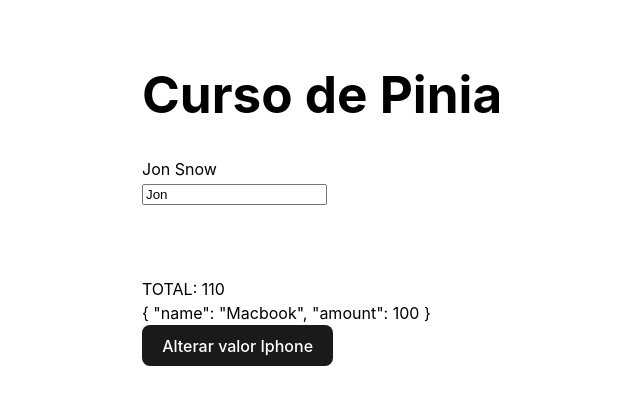
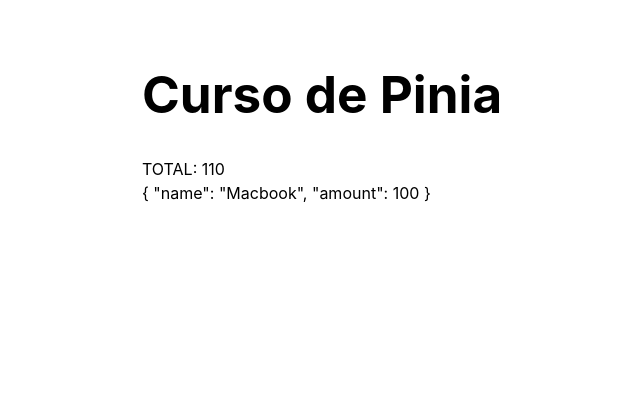
Before and after one commit to escolalaravue/pinia, a Vue app: page / in a window 1280 px wide. Shown: the top 404 px of the page, without its empty margins (230-870 px from the left). Built offline with nearby package versions, Linux system fonts and the light colour scheme.

Commit message:
Usando getters nas Options API

```diff
--- a/src/App.vue
+++ b/src/App.vue
@@ -1,33 +1,20 @@
 <template>
   <div>
     <h1>Curso de Pinia</h1>
-    {{ userStore.fullName }} <br>
-    <input
-        v-model="userStore.user.first_name"
-        type="text"
-    >
-    <br><br><br><br>
     <div>
-      TOTAL: {{ cartStore.total }}
+      TOTAL: {{ total }}
     </div>
-    {{ cartStore.getProductByName('Macbook') }}
-    <br>
-    <button
-        @click="changeIphoneValue(100)"
-    >
-      Alterar valor Iphone
-    </button>
+    {{ getProductByName('Macbook') }}
   </div>
 </template>
 
-<script setup>
+<script>
 import {useCartStore} from './store/cart.js';
-import {useUserStore} from './store/user.js';
+import {mapState} from 'pinia';
 
-const userStore = useUserStore()
-const cartStore = useCartStore();
-
-function changeIphoneValue(vl) {
-  cartStore.products[0].amount = vl
+export default {
+  computed: {
+    ...mapState(useCartStore, ['total', 'getProductByName'])
+  },
 }
 </script>
```
